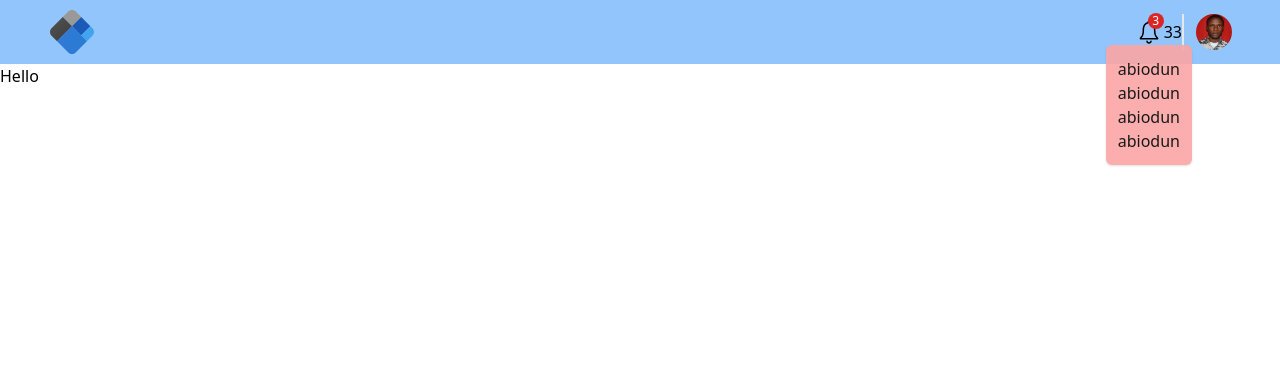
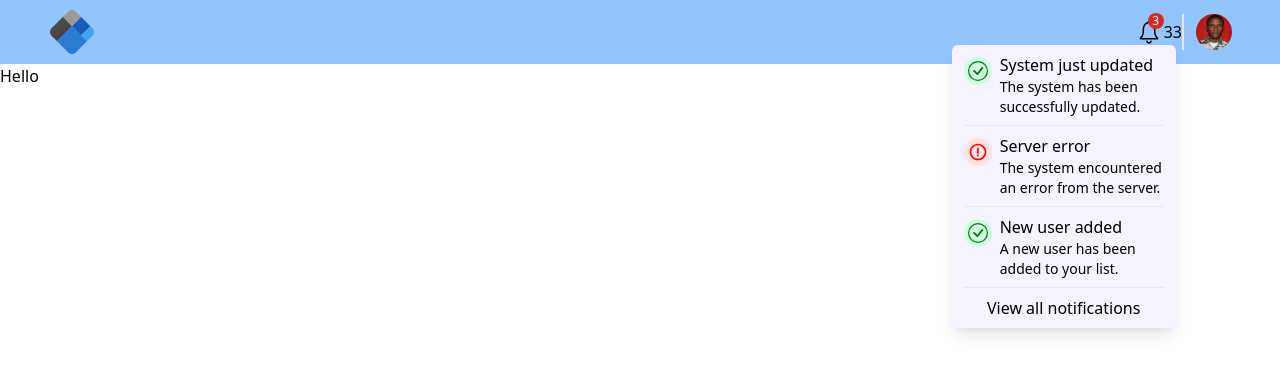
Before and after one commit to aagbotemi/admin-dashboard, a React (Create React App) app: page / in a window 1280 px wide. Both pictures are taken after a click on the icon 1148 px from the left and 32 px from the top of the page. Shown: the top 374 px of the page. Built offline with nearby package versions, Linux system fonts and the light colour scheme.

Commit message:
notification ui designed

```diff
--- /dev/null
+++ b/src/components/Notification.js
@@ -0,0 +1,48 @@
+import React from 'react'
+import { BiErrorCircle } from 'react-icons/bi'
+import { BsCheckCircle } from 'react-icons/bs'
+
+const Notification = () => {
+    return (
+        <ul className="bg-purple-50 absolute top-7 -right-3 px-3 rounded-md shadow-lg max-w-xs w-56">
+            <li>
+                <div className="flex flex-start border-b py-2">
+                    <span className="bg-green-100 p-1 rounded-full h-7 mt-1">
+                        <BsCheckCircle  size="20px" color="green" />
+                    </span>
+                    <div className="ml-2">
+                        <h4 className="font-medium">System just updated</h4>
+                        <p className="text-sm">The system has been successfully updated.</p>
+                    </div>
+                </div>
+            </li>
+            <li>
+                <div className="flex flex-start border-b py-2">
+                    <span className="bg-red-100 p-1 rounded-full h-7 mt-1">
+                        <BiErrorCircle  size="20px" color="red" />
+                    </span>
+                    <div className="ml-2">
+                        <h4 className="font-medium">Server error</h4>
+                        <p className="text-sm">The system encountered an error from the server.</p>
+                    </div>
+                </div>
+            </li>
+            <li>
+                <div className="flex flex-start border-b py-2">
+                    <span className="bg-green-100 p-1 rounded-full h-7 mt-1">
+                        <BsCheckCircle  size="20px" color="green" />
+                    </span>
+                    <div className="ml-2">
+                        <h4 className="font-medium">New user added</h4>
+                        <p className="text-sm">A new user has been added to your list.</p>
+                    </div>
+                </div>
+            </li>
+            <li className="text-center py-2">
+                <button className="font-700">View all notifications</button>
+            </li>
+        </ul>
+    )
+}
+
+export default Notification
--- a/src/components/Topbar.js
+++ b/src/components/Topbar.js
@@ -2,6 +2,11 @@ import React, { useEffect, useRef, useState } from 'react'
 import Logo from '../assets/images/logo.svg'
 import Avatar from '../assets/images/abiodun.jpg';
 import { IoIosNotificationsOutline } from 'react-icons/io';
+import { BsCheckCircle } from 'react-icons/bs';
+import { BiErrorCircle } from 'react-icons/bi';
+import Notification from './Notification';
+
+
 
 
 const Topbar = () => {
@@ -28,27 +33,16 @@ const Topbar = () => {
     }, [showNotification])
 
     return (
-        <div className="topbar h-14 bg-blue-300 flex items-center justify-between sticky top-0 md:px-12 sm:px-8 px-4 py-8">
+        <div className="topbar h-14 bg-blue-300 flex items-center justify-between sticky top-0 md:px-12 sm:px-8 px-4 py-8" ref={ref}>
             <div className="leftTopbar">
                 <img src={Logo} alt="" className="company-logo w-12" />
             </div>
             <div className="rightTopbar flex items-center">
-                <div className="topbarIconContainer flex items-center relative cursor-pointer" ref={ref}>
+                <div className="topbarIconContainer flex items-center relative cursor-pointer">
                     <span className="absolute -top-1 right-0 bg-red-600 text-white text-center text-xs rounded-full w-4 h-4">3</span>
                     <IoIosNotificationsOutline size="30px" onClick={onClick} />
                     {showNotification
-                    && (<ul className="bg-red-300 absolute top-7 -left-7 p-3 rounded-md shadow opacity-90">
-                        <li>abiodun</li>
-                        <li>abiodun</li>
-                        <li>abiodun</li>
-                        <li>abiodun</li>
-                    </ul>)}
-                    {/* <ul className="bg-red-500 absolute top-7 -left-6 p-3">
-                        <li>abiodun</li>
-                        <li>abiodun</li>
-                        <li>abiodun</li>
-                        <li>abiodun</li>
-                    </ul> */}
+                    && ( <Notification />)}
                 </div>
                 <div className="topbarIconContainer">
                     <span>3</span>
```
